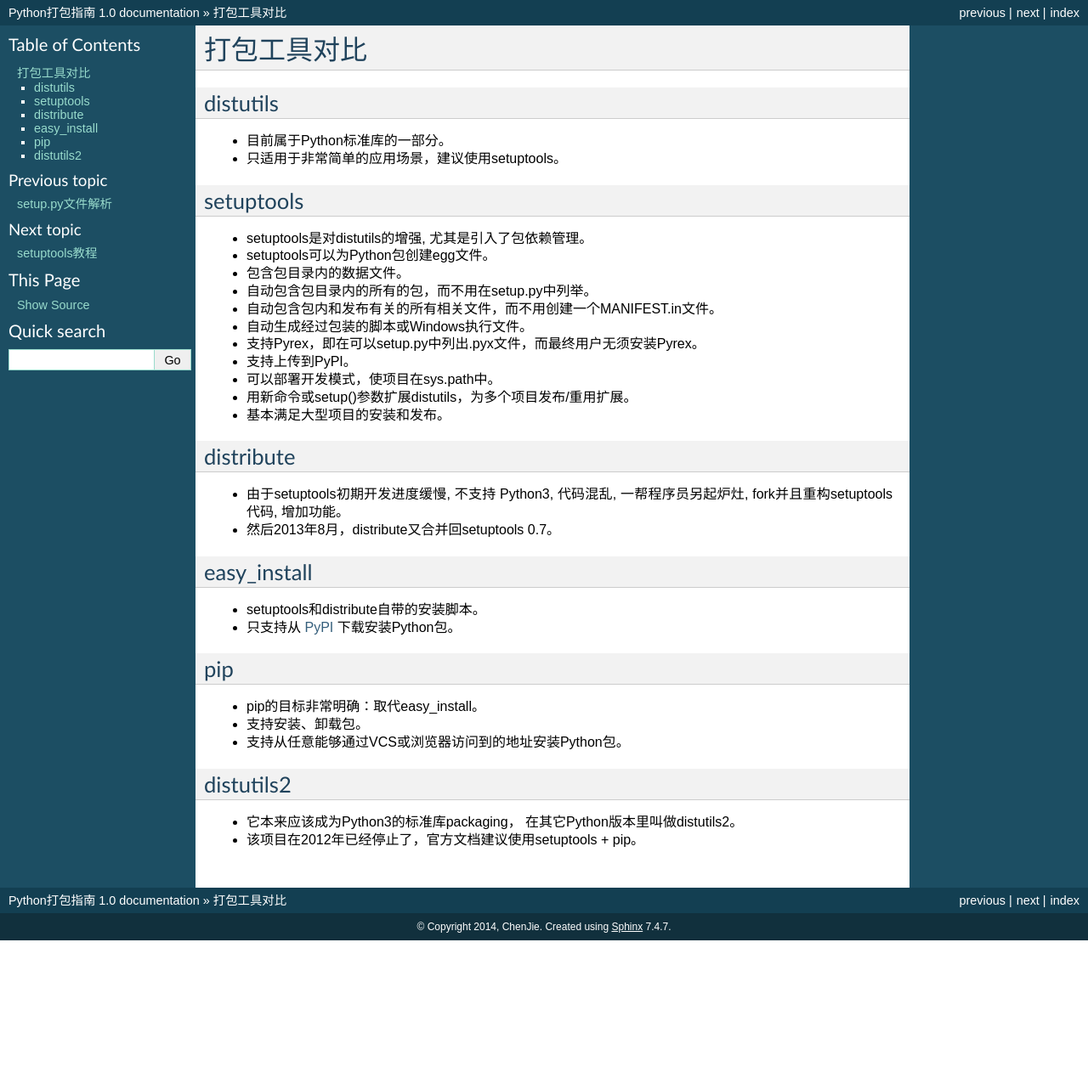
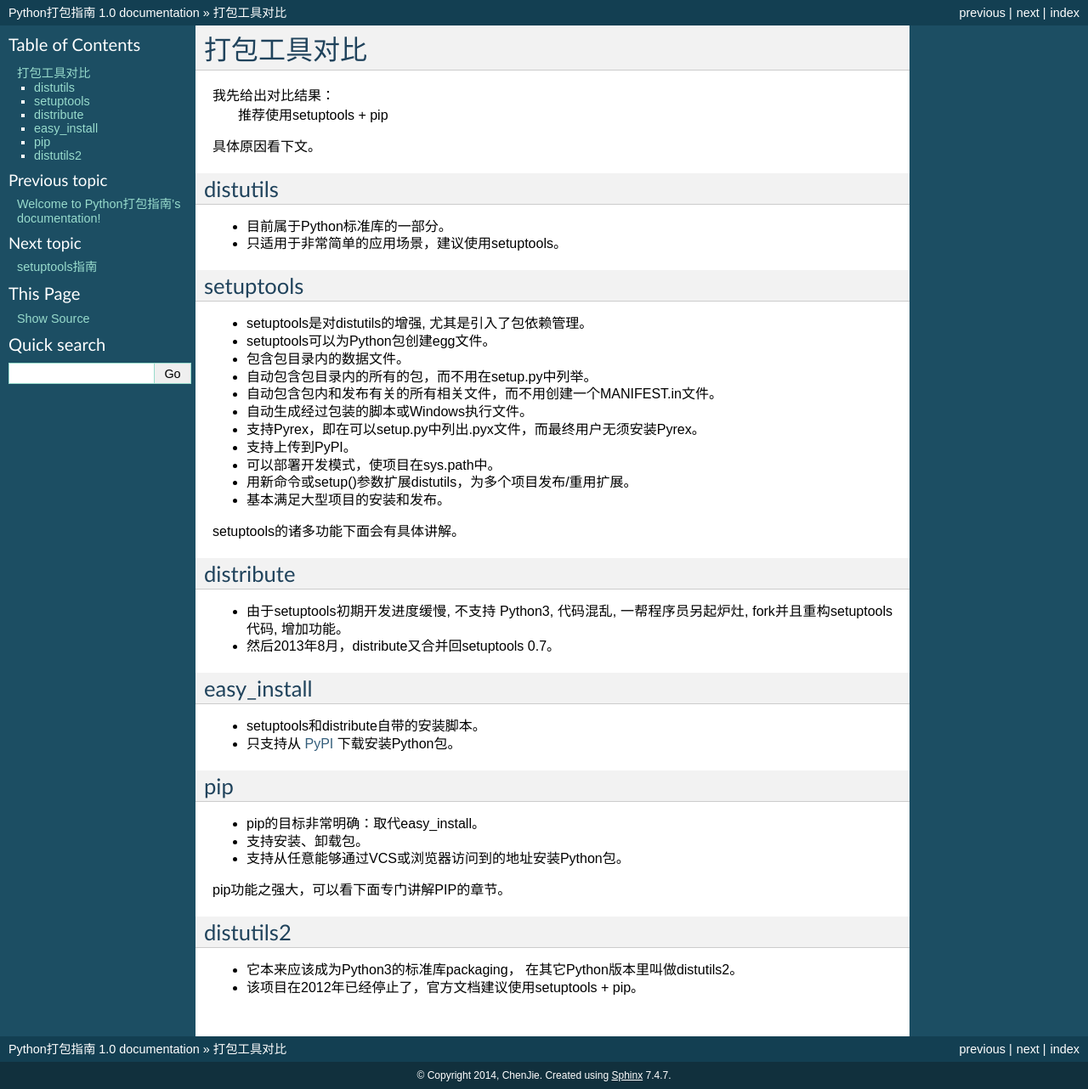
Before and after one commit to chenjiee815/python_package_guide, a Sphinx documentation site: the page built from docs/source/package_tools.rst, in a window 1280 px wide. Shown: the whole page at 85% size. Built offline with Sphinx 7.4.7, drawn with Linux system fonts in a browser that asks for light colours; before the commit the page ends 1107 px from its top, so only the background shows below that.

Commit message:
删除多余文档，更新章节名称

```diff
--- a/docs/source/index.rst
+++ b/docs/source/index.rst
@@ -11,7 +11,6 @@
 .. toctree::
    :maxdepth: 2
 
-   setup_py
    package_tools
    setuptools
    pip
--- a/docs/source/package_tools.rst
+++ b/docs/source/package_tools.rst
@@ -1,6 +1,11 @@
 ==============
  打包工具对比
 ==============
+
+我先给出对比结果：
+  推荐使用setuptools + pip
+
+具体原因看下文。
 
 distutils
 ---------
@@ -32,6 +37,8 @@
 
 * 基本满足大型项目的安装和发布。
 
+setuptools的诸多功能下面会有具体讲解。
+
 distribute
 ----------
 * 由于setuptools初期开发进度缓慢, 不支持 Python3, 代码混乱,
@@ -53,6 +60,8 @@
 
 * 支持从任意能够通过VCS或浏览器访问到的地址安装Python包。
 
+pip功能之强大，可以看下面专门讲解PIP的章节。
+
 distutils2
 ----------
 * 它本来应该成为Python3的标准库packaging，
--- a/docs/source/setuptools.rst
+++ b/docs/source/setuptools.rst
@@ -1,5 +1,5 @@
 ================
- setuptools教程
+ setuptools指南
 ================
 
 `setuptools官方文档`_
```
Also changed, not shown: docs/source/pip.rst (+6 -3 lines), 14 other files.
